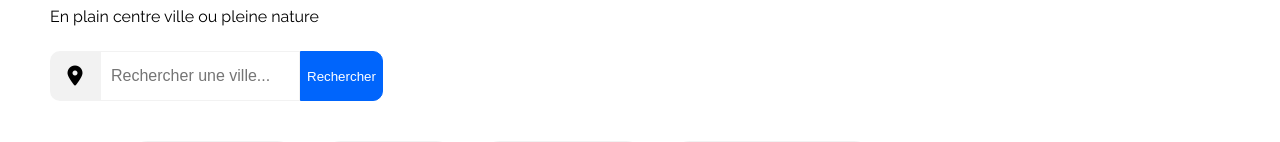
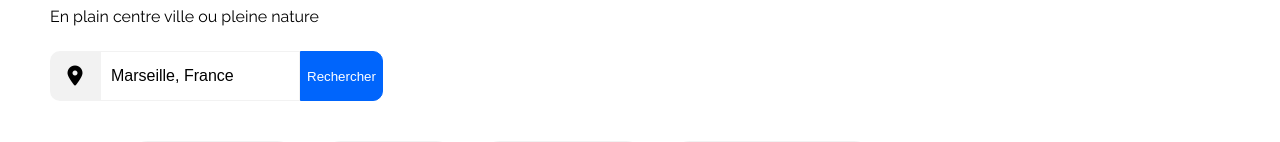
Before and after one commit to rlaunay/RemiLaunay_2_20102020, a plain HTML site: page index.html in a window 1280 px wide. Shown: the part 158-300 px from the top of the page. Drawn offline with Linux system fonts and the light colour scheme.

Commit message:
:bug: add value input search

```diff
--- a/index.html
+++ b/index.html
@@ -36,9 +36,10 @@
 						<i class="fas fa-map-marker-alt"></i>
 					</div>
 					<input
-						placeholder="Rechercher une ville..."
+						placeholder="Rechercher une ville"
 						class="input-group-text"
 						type="text"
+						value="Marseille, France"
 					/>
 					<button class="input-group-btn">
 						<span class="txt-btn">Rechercher</span
```
